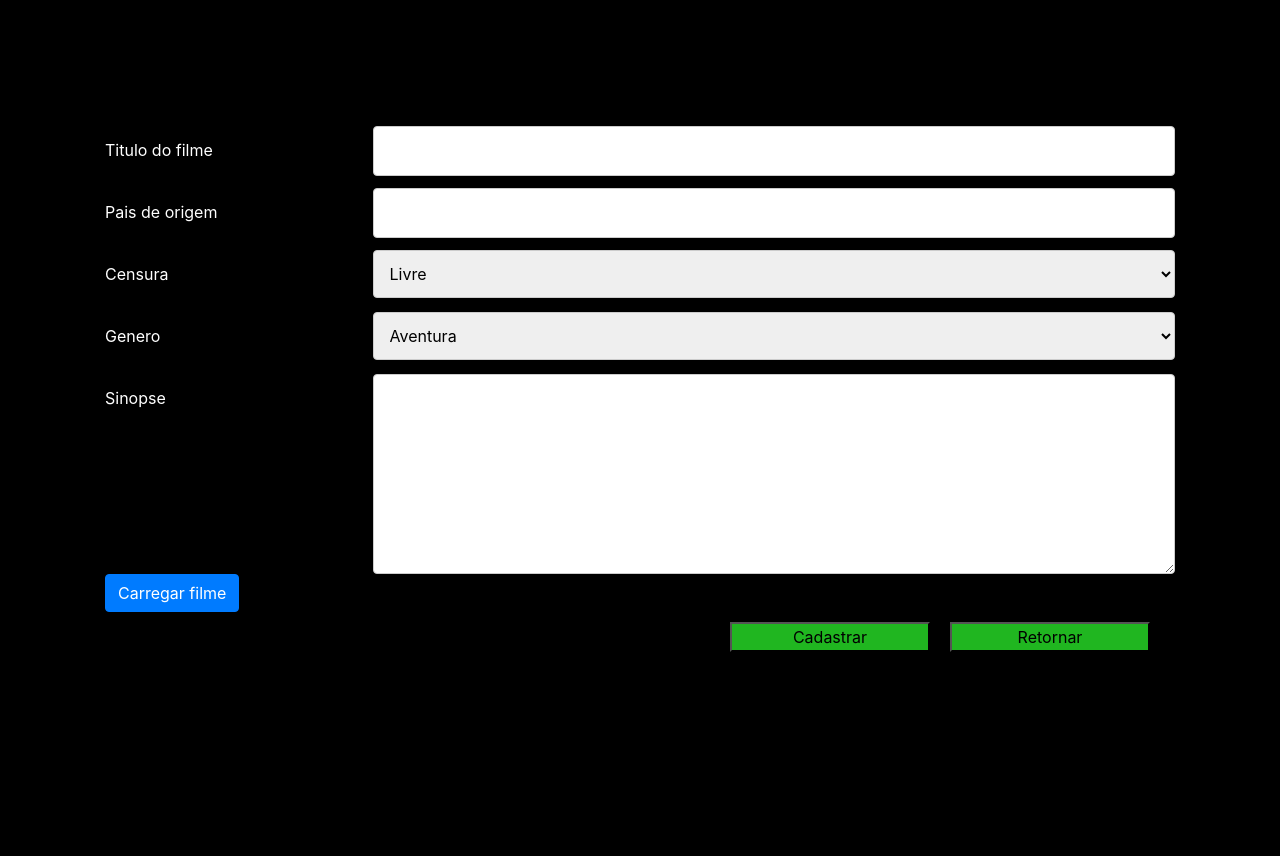
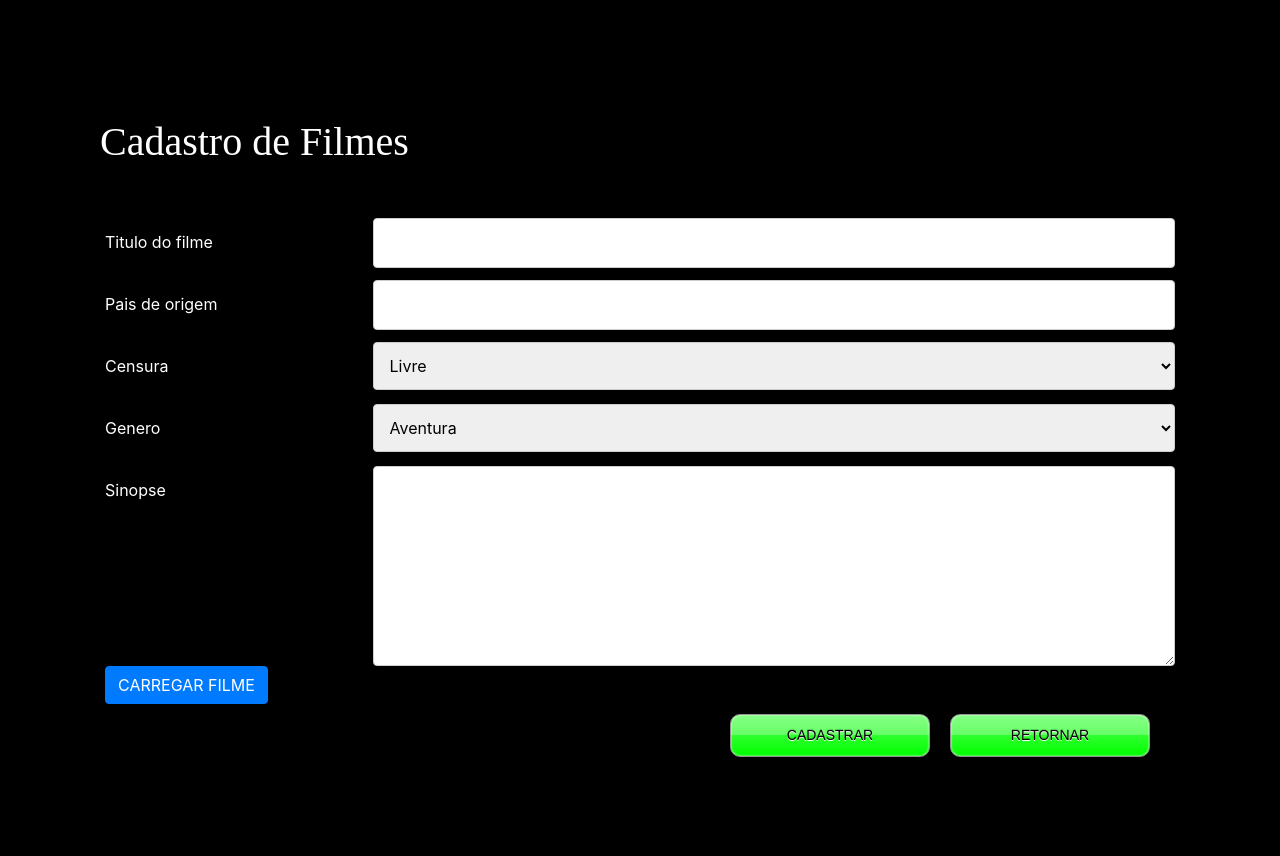
Before and after one commit to higorosantos/ComboFilmes, a PHP site: page /cadastros/filme.php in a window 1280 px wide. Before the commit the page ends 652 px from the top, so only its background shows below. Run offline with PHP 8.4, Linux system fonts and the light colour scheme; a user stored in the database is signed in; some libraries are stand-ins or nearby versions.

Commit message:
ruan gaY

```diff
--- a/cadastros/filme.php
+++ b/cadastros/filme.php
@@ -25,7 +25,10 @@ if($_SESSION["privilegio"] == 2 ){
     <link rel="stylesheet" href="../css/cadastro_filme.css">
 </head>
 
-<body class="dody">
+<label style="color: white;font-size:40px;font-family:Colibri,Comic Sans;">Cadastro de Filmes</label>
+
+
+<body class="dody" >
     <div class="form-group">
     <div class="container">
   <form action="action_page.php">
@@ -50,7 +53,7 @@ if($_SESSION["privilegio"] == 2 ){
         <label for="Censura">Censura</label>
       </div>
       <div class="col-75">
-        <select id="Censura" name="Censura">
+        <select id="Censura" name="Censura" style="cursor: pointer">
         <option value="Livre">Livre</option>
           <option value="10">10</option>
           <option value="14">14</option>
@@ -65,7 +68,7 @@ if($_SESSION["privilegio"] == 2 ){
         <label for="Genero">Genero</label>
       </div>
       <div class="col-75">
-        <select id="Genero" name="Genero">
+        <select id="Genero" name="Genero" style="cursor: pointer">
           <option value="aventura">Aventura</option>
           <option value="acao">Ação</option>
           <option value="comedia">Comédia</option>
@@ -83,17 +86,17 @@ if($_SESSION["privilegio"] == 2 ){
         <textarea id="subject" name="sinopse" placeholder="" style="height:200px"></textarea>
       </div>
     </div>
-    <div class="row" style="position:relative;">
+    <div class="row" style="position:relative">
         <a class='btn btn-primary' href='javascript:;'>
-            Carregar filme
-            <input type="file" style='position:absolute;z-index:2;top:0;left:0;filter: alpha(opacity=0);-ms-filter:"progid:DXImageTransform.Microsoft.Alpha(Opacity=0)";opacity:0;background-color:transparent;color:transparent;' name="file_source" size="40"  onchange='$("#upload-file-info").html($(this).val());'>
+           CARREGAR FILME
+            <input type="file" style='cursor:pointer;position:absolute;z-index:2;top:0;left:0;filter: alpha(opacity=0);-ms-filter:"progid:DXImageTransform.Microsoft.Alpha(Opacity=0)";opacity:0;background-color:transparent;color:transparent;' name="file_source" size="40"  onchange='$("#upload-file-info").html($(this).val());'>
         </a>
         &nbsp;
         <span class='label label-info' id="upload-file-info"></span>
 </div>
     <div class="button" >
-    <button  type="submit" name="retornar" id="Retornar" style ='width:200px'/>Retornar</button>
-    <button  type="submit" name="cadastrar" id="Cadastrar" style ='width:200px'/>Cadastrar</button>
+    <button  type="submit" name="retornar" id="Retornar" style ='width:200px;cursor: pointer'/>RETORNAR</button>
+    <button  type="submit" name="cadastrar" id="Cadastrar" style ='width:200px;cursor: pointer'/>CADASTRAR</button>
 
 
    </div>
--- a/css/cadastro_filme.css
+++ b/css/cadastro_filme.css
@@ -58,9 +58,45 @@ input[type=text], select, textarea{
       background-color: black
   }
   button{
-      background-color:rgb(32, 182, 32);
+
+
       margin:10px;
       float: right ;
+
+        font-family: Arial, Helvetica, sans-serif;
+        font-size: 14px;
+        color: #050505;
+        padding: 10px 20px;
+        background: -moz-linear-gradient(
+          top,
+          #ffffff 0%,
+          #ebebeb 50%,
+          #dbdbdb 50%,
+          #b5b5b5);
+        background: -webkit-gradient(
+          linear, left top, left bottom,
+          from(rgb(135, 255, 135)),
+          color-stop(0.50, rgb(101, 255, 101)),
+          color-stop(0.50, rgb(46, 255, 46)),
+          to(rgb(0, 255, 0)));
+        -moz-border-radius: 10px;
+        -webkit-border-radius: 10px;
+        border-radius: 10px;
+        border: 1px solid #949494;
+        -moz-box-shadow:
+          0px 1px 3px rgba(000,000,000,0.5),
+          inset 0px 0px 2px rgba(255,255,255,1);
+        -webkit-box-shadow:
+          0px 1px 3px rgba(000,000,000,0.5),
+          inset 0px 0px 2px rgba(255,255,255,1);
+        box-shadow:
+          0px 1px 3px rgba(000,000,000,0.5),
+          inset 0px 0px 2px rgba(255,255,255,1);
+        text-shadow:
+          0px -1px 0px rgba(000,000,000,0.2),
+          0px 1px 0px rgba(255,255,255,1);
+
+
 
   }
 
@@ -69,6 +105,8 @@ input[type=text], select, textarea{
   }
 
 
+
+
   @media screen and (max-width: 600px) {
     .col-25, .col-75, input[type=submit] {
       width: 100%;
```
